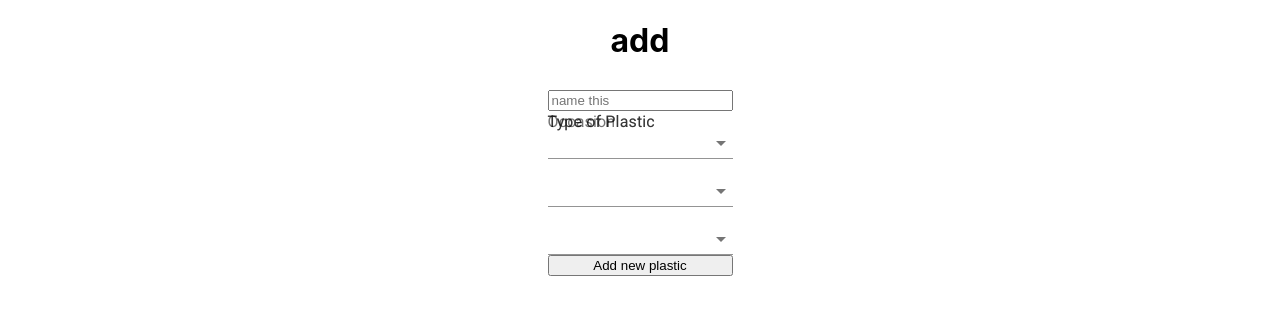
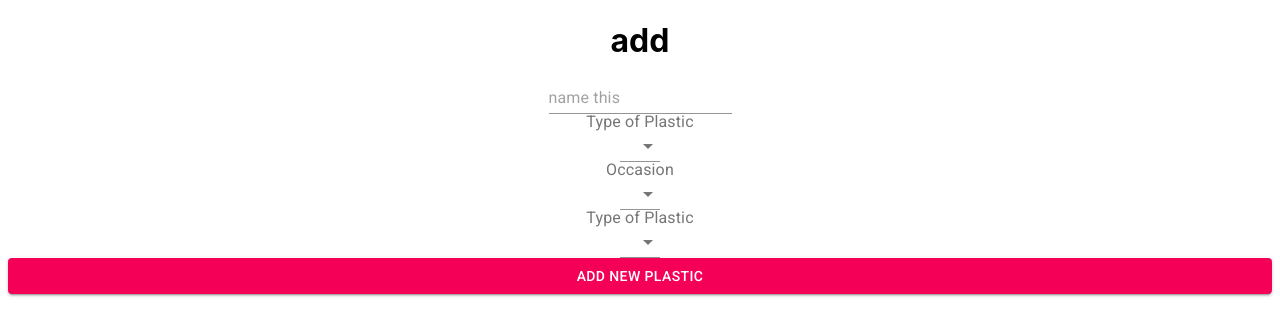
Before and after one commit to scaram02/plastic-cycle, a React (Create React App) app: page / in a window 1280 px wide. Shown: the top 336 px of the page. Built offline with nearby package versions, Linux system fonts and the light colour scheme.

Commit message:
move plastic to PlasticCard file, worked on getting correct Material form

```diff
--- /dev/null
+++ b/src/components/PlasticCard.js
@@ -0,0 +1,23 @@
+import React, { useState, useEffect } from "react";
+import Button from '@material-ui/core/Button';
+import { bindActionCreators } from "redux";
+import { actionCreators } from "../state/index";
+import { useSelector, useDispatch } from "react-redux";
+
+const PlasticCard = ({plastic, toggleEdit}) => {
+
+    const dispatch = useDispatch();
+    const { removePlastic } = bindActionCreators(actionCreators, dispatch);
+
+
+    return (
+        <div>
+            <h1>Name: {plastic.plasticName}</h1>
+            <p>Type: {plastic.typeOfPlastic}</p>
+            <Button onClick={() => toggleEdit(plastic)}>Edit</Button>
+            <Button color="secondary" onClick={() => removePlastic(plastic)}>Remove plastic!</Button>
+        </div>
+    )
+}
+
+export default PlasticCard
--- a/src/components/PlasticForm.js
+++ b/src/components/PlasticForm.js
@@ -1,11 +1,14 @@
 import React, { useState, useEffect } from "react";
 import Button from '@material-ui/core/Button';
+import TextField from '@material-ui/core/TextField';
 import { makeStyles } from '@material-ui/core/styles';
+import { FormGroup } from '@material-ui/core';
 import InputLabel from '@material-ui/core/InputLabel';
 import MenuItem from '@material-ui/core/MenuItem';
 import FormHelperText from '@material-ui/core/FormHelperText';
 import FormControl from '@material-ui/core/FormControl';
 import Select from '@material-ui/core/Select';
+import { InputBase } from '@material-ui/core';
 
 const useStyles = makeStyles((theme) => ({
   formControl: {
@@ -30,8 +33,11 @@ useEffect(() => {
 
   return (
     <div>
-      <FormControl className={classes.formControl} onSubmit={handleSubmit}>
-        <input
+      {/* <FormControl className={classes.formControl} onSubmit={handleSubmit}> */}
+      <form onSubmit={handleSubmit} className={classes.formControl} >
+
+
+        <TextField
           type="text"
           placeholder="name this"
           name="plasticName"
@@ -52,6 +58,7 @@ useEffect(() => {
           <MenuItem value="other">other</MenuItem>
         </Select>
 
+
         <InputLabel htmlFor="occasion">Occasion</InputLabel>
         <Select name="occasion" id="occasion" onChange={handleChange} value={plastic.occasion || ''}>
           <MenuItem value="meal">On-the-go</MenuItem>
@@ -61,6 +68,7 @@ useEffect(() => {
           <MenuItem value="cleaning">Cleaning</MenuItem>
           <MenuItem value="everyday use">Everyday use</MenuItem>
         </Select>
+
 
         <InputLabel htmlFor="typeOfPlastic">Type of Plastic</InputLabel>
         <Select name="typeOfPlastic" id="typeOfPlastic" onChange={handleChange} value={plastic.typeOfPlastic || ''}>
@@ -72,8 +80,12 @@ useEffect(() => {
           <MenuItem value="styrofoam">Styrofoam</MenuItem>
         </Select>
 
-        <button>Add new plastic</button>
-      </FormControl>
+        <Button  color="secondary"
+        type="submit"
+        variant="contained"
+        fullWidth>Add new plastic</Button>
+      {/* </FormControl> */}
+      </form>
     </div>
   );
 };
--- a/src/components/PlasticList.js
+++ b/src/components/PlasticList.js
@@ -3,12 +3,11 @@ import { bindActionCreators } from "redux";
 import { actionCreators } from "../state/index";
 import { useSelector, useDispatch } from "react-redux";
 import Button from '@material-ui/core/Button';
-
+import PlasticCard from './PlasticCard'
 
 const PlasticList = ({toggleEdit}) => {
 
     const dispatch = useDispatch();
-    const { removePlastic } = bindActionCreators(actionCreators, dispatch);
 
     const store = useSelector((state) => state.plastic.plastic);
 
@@ -20,12 +19,7 @@ const PlasticList = ({toggleEdit}) => {
     return (
         <div>
                 {store && store.map((plastic) => (
-                    <div key={plastic.id}>
-                    <h2>name: {plastic.plasticName}</h2>
-                    <p>type: {plastic.typeOfPlastic}</p>
-                    <Button onClick={() => toggleEdit(plastic)}>Edit</Button>
-                    <Button color="secondary" onClick={() => removePlastic(plastic)}>Remove plastic!</Button>
-                    </div>
+                    <PlasticCard plastic={plastic} key={plastic.id} toggleEdit={toggleEdit}/>
                 ))}
 
         </div>
```
